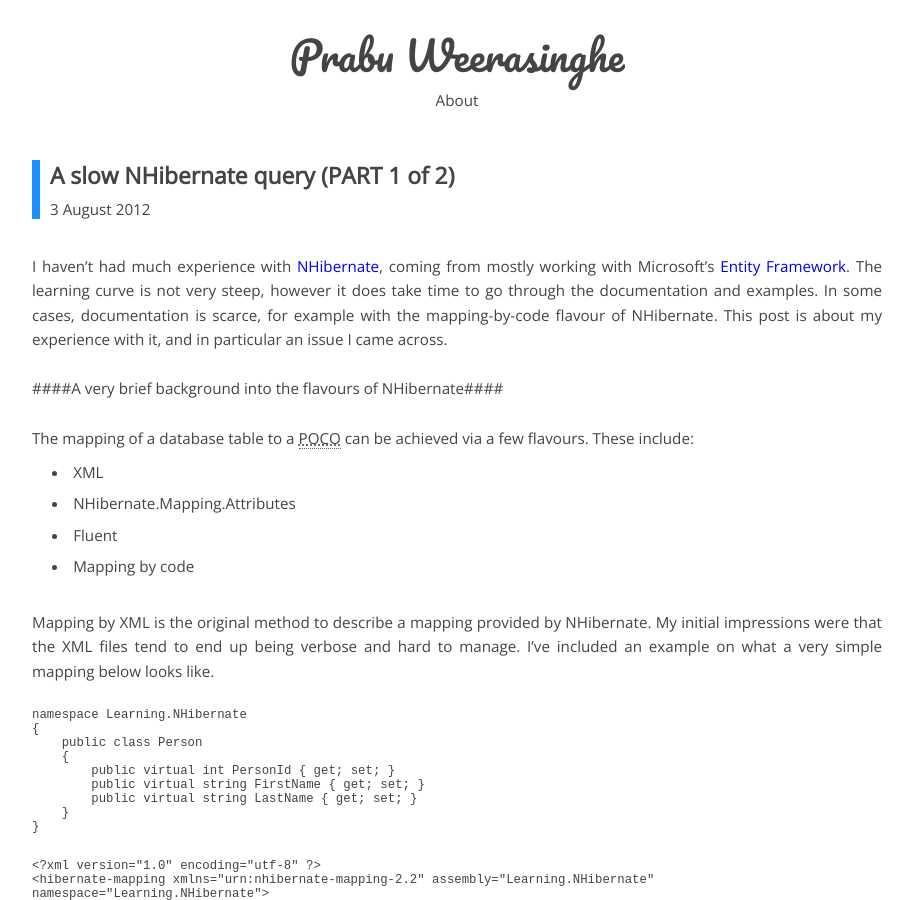
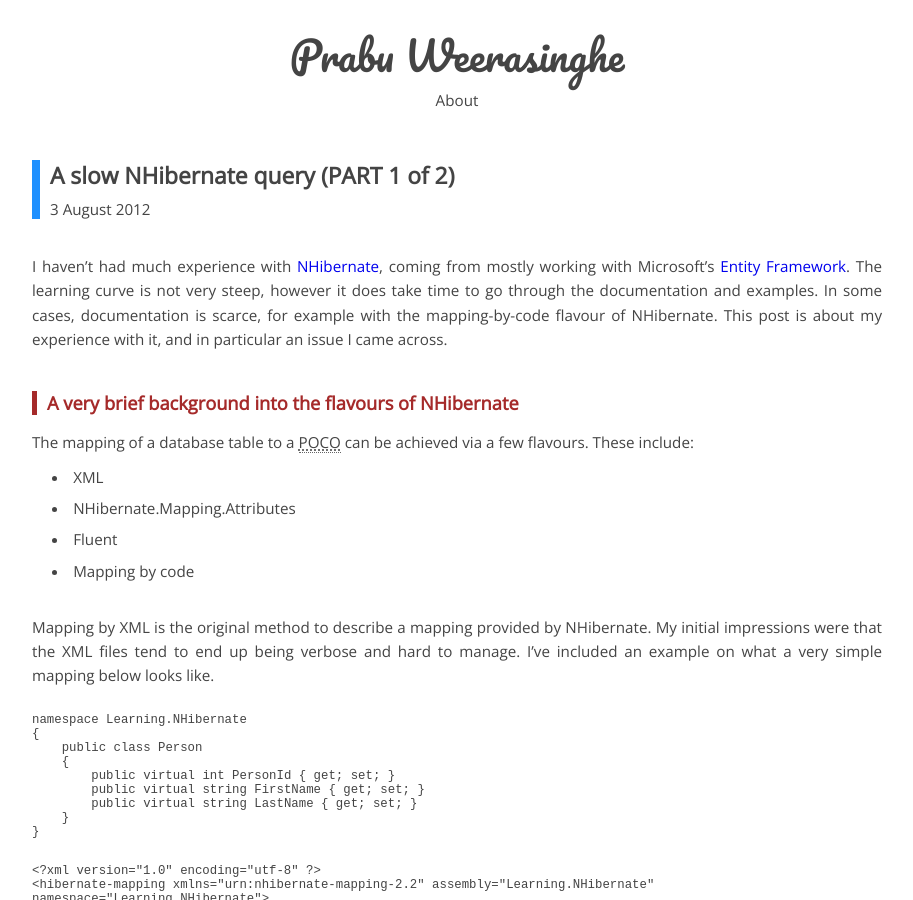
Before and after one commit to prabuw/prabuw.github.io, a Jekyll site: the page built from _posts/2012-08-03-a-slow-nhibernate-query-part-1-of-2.markdown, in a window 1280 px wide and 900 px high. Shown: the whole window, without its empty margins (183-1096 px from the left). Built offline with Jekyll 4.4.1, drawn with Linux system fonts in a browser that asks for light colours.

```diff
--- a/_posts/2012-08-03-a-slow-nhibernate-query-part-1-of-2.markdown
+++ b/_posts/2012-08-03-a-slow-nhibernate-query-part-1-of-2.markdown
@@ -12,7 +12,7 @@ not very steep, however it does take time to go through the documentation and ex
 scarce, for example with the mapping-by-code flavour of NHibernate. This post is about my experience with it, and in
 particular an issue I came across.
 
-####A very brief background into the flavours of NHibernate####
+<h4>A very brief background into the flavours of NHibernate</h4>
 
 The mapping of a database table to a <abbr title="Plain Old CLR Object">POCO</abbr> can be achieved via a few flavours.
 These include:
```
